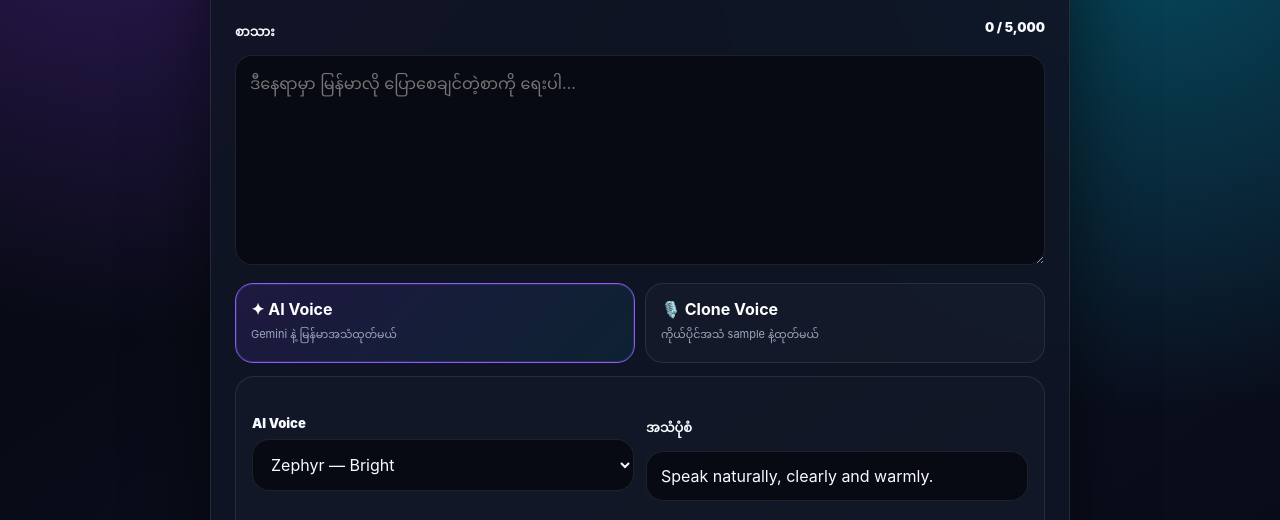
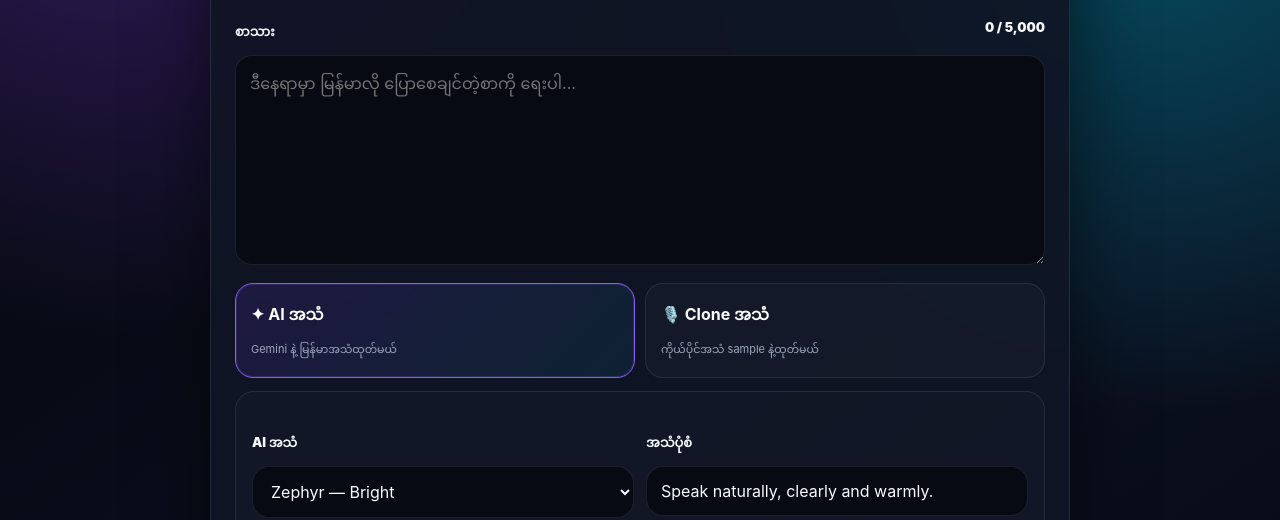
Before and after one commit to chitnyihtwe30-cmyk/ai-voice-studio, a plain HTML site: page index.html in a window 1280 px wide. Shown: the part 258-778 px from the top of the page. Drawn offline with Linux system fonts and the light colour scheme.

Commit message:
Fix Myanmar language switching for AI Voice labels

```diff
--- a/index.html
+++ b/index.html
@@ -22,8 +22,8 @@ button,input,textarea,select{font:inherit}.wrap{max-width:900px;margin:auto;padd
 <div class="intro"><h2 data-my="AI Voice Studio" data-en="AI Voice Studio">AI Voice Studio</h2><p data-my="စာသားတစ်ခုရေးပါ။ AI Voice သို့မဟုတ် ကိုယ်ပိုင် Voice Clone ကို ရွေးပြီး အသံတစ်ခုတည်းထုတ်ပါ။ ထုတ်ပြီးရင် အောက်က player တစ်ခုတည်းနဲ့ နားထောင်နိုင်ပါတယ်။" data-en="Write your text, choose AI Voice or Voice Clone, then generate. One output player is used for listening.">စာသားတစ်ခုရေးပါ။ AI Voice သို့မဟုတ် ကိုယ်ပိုင် Voice Clone ကို ရွေးပြီး အသံတစ်ခုတည်းထုတ်ပါ။ ထုတ်ပြီးရင် အောက်က player တစ်ခုတည်းနဲ့ နားထောင်နိုင်ပါတယ်။</p><span class="badge">BURMESE VOICE</span></div>
 <label class="label" for="text"><span data-my="စာသား" data-en="Text">စာသား</span><span id="counter">0 / 5,000</span></label>
 <textarea id="text" maxlength="5000" placeholder="ဒီနေရာမှာ မြန်မာလို ပြောစေချင်တဲ့စာကို ရေးပါ..."></textarea>
-<div class="modes"><button class="mode active" id="aiMode"><strong>✦ AI Voice</strong><span data-my="Gemini နဲ့ မြန်မာအသံထုတ်မယ်" data-en="Generate Burmese speech with Gemini">Gemini နဲ့ မြန်မာအသံထုတ်မယ်</span></button><button class="mode" id="cloneMode"><strong>🎙️ Clone Voice</strong><span data-my="ကိုယ်ပိုင်အသံ sample နဲ့ထုတ်မယ်" data-en="Generate with your own voice sample">ကိုယ်ပိုင်အသံ sample နဲ့ထုတ်မယ်</span></button></div>
-<div id="aiPanel" class="panel"><div class="grid"><div><label class="label">AI Voice</label><select id="voice"></select></div><div><label class="label" data-my="အသံပုံစံ" data-en="Voice style">အသံပုံစံ</label><input id="style" type="text" value="Speak naturally, clearly and warmly."></div></div><div class="grid"><div><label class="label"><span>Speed</span><b id="speedVal">1.00x</b></label><input id="speed" type="range" min="0.7" max="1.3" step="0.05" value="1"></div><div><label class="label"><span>Volume</span><b id="volVal">100%</b></label><input id="volume" type="range" min="0" max="1" step="0.05" value="1"></div></div></div>
+<div class="modes"><button class="mode active" id="aiMode"><strong data-my="✦ AI အသံ" data-en="✦ AI Voice">✦ AI အသံ</strong><span data-my="Gemini နဲ့ မြန်မာအသံထုတ်မယ်" data-en="Generate Burmese speech with Gemini">Gemini နဲ့ မြန်မာအသံထုတ်မယ်</span></button><button class="mode" id="cloneMode"><strong data-my="🎙️ Clone အသံ" data-en="🎙️ Clone Voice">🎙️ Clone အသံ</strong><span data-my="ကိုယ်ပိုင်အသံ sample နဲ့ထုတ်မယ်" data-en="Generate with your own voice sample">ကိုယ်ပိုင်အသံ sample နဲ့ထုတ်မယ်</span></button></div>
+<div id="aiPanel" class="panel"><div class="grid"><div><label class="label" data-my="AI အသံ" data-en="AI Voice">AI အသံ</label><select id="voice"></select></div><div><label class="label" data-my="အသံပုံစံ" data-en="Voice style">အသံပုံစံ</label><input id="style" type="text" value="Speak naturally, clearly and warmly."></div></div><div class="grid"><div><label class="label"><span>Speed</span><b id="speedVal">1.00x</b></label><input id="speed" type="range" min="0.7" max="1.3" step="0.05" value="1"></div><div><label class="label"><span>Volume</span><b id="volVal">100%</b></label><input id="volume" type="range" min="0" max="1" step="0.05" value="1"></div></div></div>
 <div id="clonePanel" class="panel clonePanel"><div class="upload"><input id="sample" type="file" accept="audio/*,.mp3,.wav,.m4a,.flac,.ogg"><label for="sample" data-my="🎙️ Voice Sample ရွေးပါ" data-en="🎙️ Choose Voice Sample">🎙️ Voice Sample ရွေးပါ</label><div id="sampleName" class="sampleName">MP3 / WAV / M4A / FLAC / OGG</div></div><audio id="sampleAudio" class="sampleAudio" controls></audio><div class="grid"><div><label class="label" data-my="Clone Backend URL" data-en="Clone Backend URL">Clone Backend URL</label><input id="backend" type="text" placeholder="https://YOUR-BACKEND-URL"></div><div><label class="label" data-my="သတိပြုရန်" data-en="Note">သတိပြုရန်</label><div class="note" data-my="ကိုယ်ပိုင်အသံ သို့မဟုတ် ခွင့်ပြုချက်ရထားတဲ့အသံကိုသာ အသုံးပြုပါ။" data-en="Use only your own voice or a voice you have permission to use.">ကိုယ်ပိုင်အသံ သို့မဟုတ် ခွင့်ပြုချက်ရထားတဲ့အသံကိုသာ အသုံးပြုပါ။</div></div></div></div>
 <button class="generate" id="generate">✦ မြန်မာ AI Voice ထုတ်မယ်</button>
 <div class="status" id="status"></div><div class="status" id="cloneStatus"></div>
@@ -37,7 +37,7 @@ $('voice').innerHTML=voices.map(v=>`<option value="${v[0]}">${v[0]} — ${v[1]}<
 $('key').value=localStorage.getItem('gemini_api_key')||'';$('backend').value=localStorage.getItem('voice_clone_backend')||'';
 $('saveKey').onclick=()=>{localStorage.setItem('gemini_api_key',$('key').value.trim());$('status').textContent='API key saved ✓'};$('clearKey').onclick=()=>{localStorage.removeItem('gemini_api_key');$('key').value='';$('status').textContent='API key cleared.'};$('showKey').onclick=()=>{$('key').type=$('key').type==='password'?'text':'password';$('showKey').textContent=$('key').type==='password'?'Show':'Hide'};
 $('text').oninput=()=>{$('counter').textContent=`${$('text').value.length.toLocaleString()} / 5,000`};$('speed').oninput=()=>{$('speedVal').textContent=Number($('speed').value).toFixed(2)+'x';$('audio').playbackRate=Number($('speed').value)};$('volume').oninput=()=>{$('volVal').textContent=Math.round(Number($('volume').value)*100)+'%';$('audio').volume=Number($('volume').value)};
-let mode='ai';function setMode(m){mode=m;const clone=m==='clone';$('aiMode').classList.toggle('active',!clone);$('cloneMode').classList.toggle('active',clone);$('clonePanel').classList.toggle('show',clone);$('generate').textContent=clone?'🎙️ Clone Voice ထုတ်မယ်':'✦ မြန်မာ AI Voice ထုတ်မယ်';$('status').textContent='';$('cloneStatus').textContent=''}$('aiMode').onclick=()=>setMode('ai');$('cloneMode').onclick=()=>setMode('clone');
+let mode='ai';function setMode(m){mode=m;const clone=m==='clone';$('aiMode').classList.toggle('active',!clone);$('cloneMode').classList.toggle('active',clone);$('clonePanel').classList.toggle('show',clone);const lang=localStorage.getItem('ui_lang')||'my';$('generate').textContent=clone?(lang==='my'?'🎙️ Clone Voice ထုတ်မယ်':'🎙️ Generate Clone Voice'):(lang==='my'?'✦ မြန်မာ AI Voice ထုတ်မယ်':'✦ Generate Burmese AI Voice');$('status').textContent='';$('cloneStatus').textContent=''}$('aiMode').onclick=()=>setMode('ai');$('cloneMode').onclick=()=>setMode('clone');
 function setLang(lang){document.documentElement.lang=lang==='my'?'my':'en';document.querySelectorAll('[data-my]').forEach(el=>el.textContent=lang==='my'?el.dataset.my:el.dataset.en);$('text').placeholder=lang==='my'?'ဒီနေရာမှာ မြန်မာလို ပြောစေချင်တဲ့စာကို ရေးပါ...':'Write the Burmese text you want the voice to speak...';$('generate').textContent=mode==='clone'?(lang==='my'?'🎙️ Clone Voice ထုတ်မယ်':'🎙️ Generate Clone Voice'):(lang==='my'?'✦ မြန်မာ AI Voice ထုတ်မယ်':'✦ Generate Burmese AI Voice');$('mm').classList.toggle('active',lang==='my');$('en').classList.toggle('active',lang==='en');localStorage.setItem('ui_lang',lang)}$('mm').onclick=()=>setLang('my');$('en').onclick=()=>setLang('en');
 $('sample').onchange=()=>{const f=$('sample').files[0];if(!f)return;$('sampleName').textContent=f.name+' • '+Math.round(f.size/1024)+' KB';$('sampleAudio').src=URL.createObjectURL(f)};
 function b64bytes(s){const b=atob(s),u=new Uint8Array(b.length);for(let i=0;i<b.length;i++)u[i]=b.charCodeAt(i);return u}function pcmWav(pcm){const buf=new ArrayBuffer(44+pcm.length),v=new DataView(buf),w=(o,s)=>{for(let i=0;i<s.length;i++)v.setUint8(o+i,s.charCodeAt(i))};w(0,'RIFF');v.setUint32(4,36+pcm.length,true);w(8,'WAVE');w(12,'fmt ');v.setUint32(16,16,true);v.setUint16(20,1,true);v.setUint16(22,1,true);v.setUint32(24,24000,true);v.setUint32(28,48000,true);v.setUint16(32,2,true);v.setUint16(34,16,true);w(36,'data');v.setUint32(40,pcm.length,true);new Uint8Array(buf,44).set(pcm);return new Blob([buf],{type:'audio/wav'})}
```
